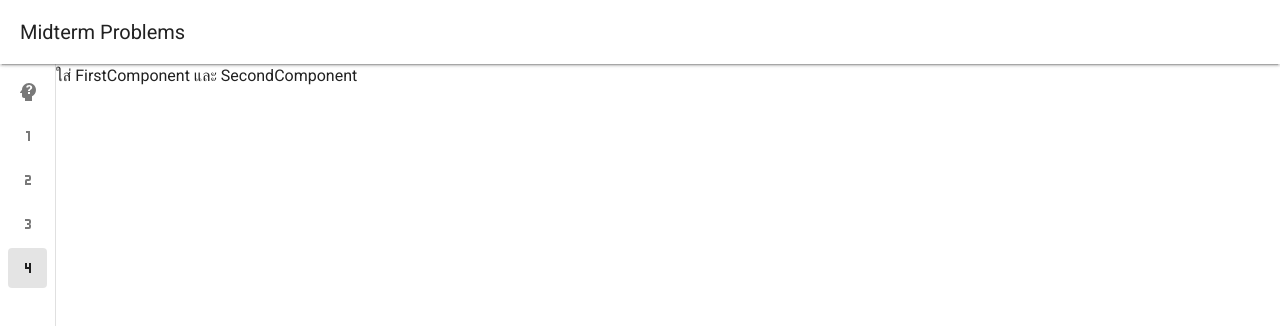
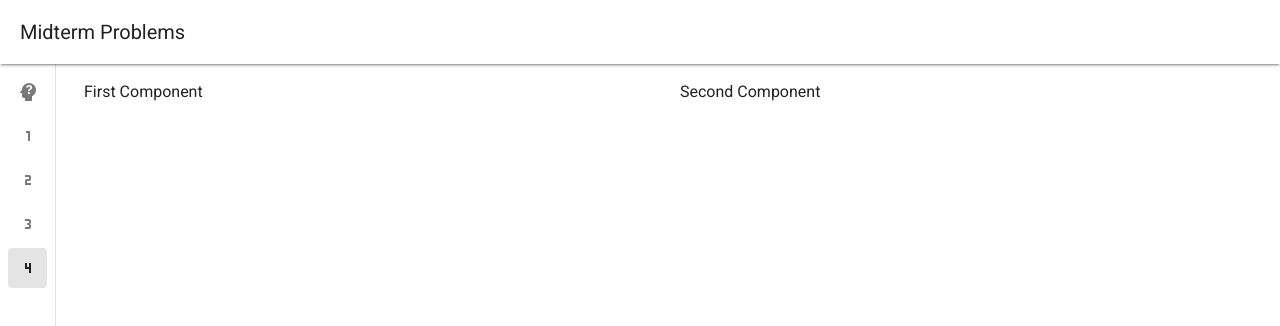
Before and after one commit to 64160056/midterm, a Vue app: page /solve-problem-4 in a window 1280 px wide. Shown: the top 326 px of the page. Built offline with nearby package versions, Linux system fonts and the light colour scheme.

Commit message:
import component First / Second Component

```diff
--- a/src/views/SolveProblem4.vue
+++ b/src/views/SolveProblem4.vue
@@ -1,4 +1,12 @@
-<script setup lang="ts"></script>
+<script setup lang="ts">
+import FirstComponentVue from "@/components/FirstComponent.vue";
+import SecondComponent from "@/components/SecondComponent.vue";
+</script>
 <template>
-  <div>ใส่ FirstComponent และ SecondComponent</div>
+  <v-container>
+    <v-row>
+      <v-col> <FirstComponentVue /> </v-col>
+      <v-col> <SecondComponent /> </v-col>
+    </v-row>
+  </v-container>
 </template>
```
